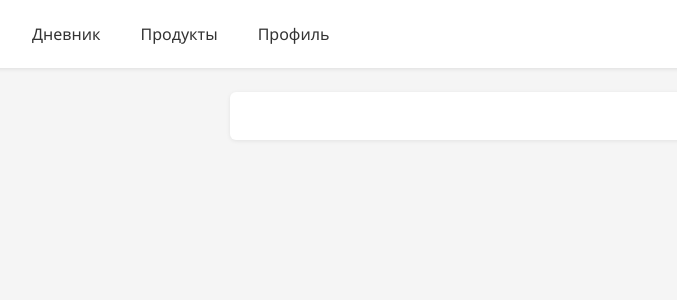
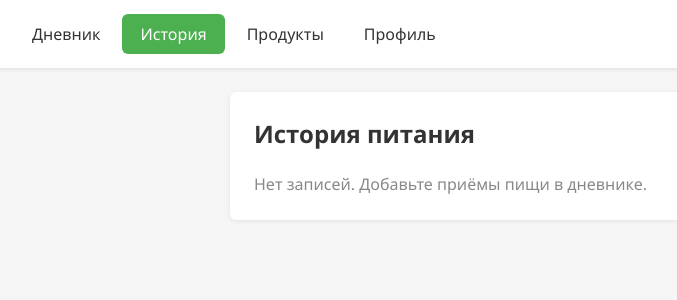
Before and after one commit to PaninaAnna/calorie-tracker, a React (Vite) app: page /history in a window 1280 px wide. Shown: the top 300 px of the page, without its empty margins (10-687 px from the left). Built offline with nearby package versions, Linux system fonts and the light colour scheme.

Commit message:
added histoy page with compound info by date

```diff
--- a/src/App.jsx
+++ b/src/App.jsx
@@ -4,6 +4,7 @@ import DiaryPage from './pages/DiaryPage'
 import ProductsPage from './pages/ProductsPage'
 import AddProductPage from './pages/AddProductPage'
 import ProfilePage from './pages/ProfilePage'
+import HistoryPage from './pages/HistoryPage'
 
 function App() {
   return (
@@ -13,6 +14,7 @@ function App() {
         <Route path="/products" element={<ProductsPage />} />
         <Route path="/products/add" element={<AddProductPage />} />
         <Route path="/profile" element={<ProfilePage />} />
+        <Route path="/history" element={<HistoryPage />} />
       </Routes>
     </Layout>
   )
--- a/src/components/Layout.jsx
+++ b/src/components/Layout.jsx
@@ -9,6 +9,9 @@ function Layout({ children }) {
         <nav>
           <Link to="/" className={location.pathname === '/' ? 'active' : ''}>
             Дневник
+          </Link>
+          <Link to="/history" className={location.pathname === '/history' ? 'active' : ''}>
+            История
           </Link>
           <Link to="/products" className={location.pathname.startsWith('/products') ? 'active' : ''}>
             Продукты
--- /dev/null
+++ b/src/pages/HistoryPage.jsx
@@ -0,0 +1,67 @@
+import { useMemo } from 'react'
+import { Link } from 'react-router-dom'
+
+function HistoryPage() {
+  const diary = useMemo(() => {
+    const saved = localStorage.getItem('diary')
+    return saved ? JSON.parse(saved) : []
+  }, [])
+
+  // Группируем по датам
+  const grouped = useMemo(() => {
+    const map = {}
+    diary.forEach(e => {
+      if (!map[e.date]) {
+        map[e.date] = { calories: 0, proteins: 0, fats: 0, carbs: 0, meals: 0 }
+      }
+      map[e.date].calories += e.calories
+      map[e.date].proteins += e.proteins
+      map[e.date].fats += e.fats
+      map[e.date].carbs += e.carbs
+      map[e.date].meals += 1
+    })
+    // Сортируем по датам (сначала новые)
+    return Object.entries(map).sort((a, b) => b[0].localeCompare(a[0]))
+  }, [diary])
+
+  return (
+    <>
+      <h1>История питания</h1>
+
+      {grouped.length === 0 ? (
+        <p className="empty">Нет записей. Добавьте приёмы пищи в дневнике.</p>
+      ) : (
+        <table>
+          <thead>
+            <tr>
+              <th>Дата</th>
+              <th>Приёмов</th>
+              <th>Ккал</th>
+              <th>Белки</th>
+              <th>Жиры</th>
+              <th>Углеводы</th>
+              <th></th>
+            </tr>
+          </thead>
+          <tbody>
+            {grouped.map(([date, totals]) => (
+              <tr key={date}>
+                <td>{date}</td>
+                <td>{totals.meals}</td>
+                <td>{totals.calories}</td>
+                <td>{totals.proteins.toFixed(1)}г</td>
+                <td>{totals.fats.toFixed(1)}г</td>
+                <td>{totals.carbs.toFixed(1)}г</td>
+                <td>
+                  <Link to={`/?date=${date}`}>Открыть</Link>
+                </td>
+              </tr>
+            ))}
+          </tbody>
+        </table>
+      )}
+    </>
+  )
+}
+
+export default HistoryPage
```
